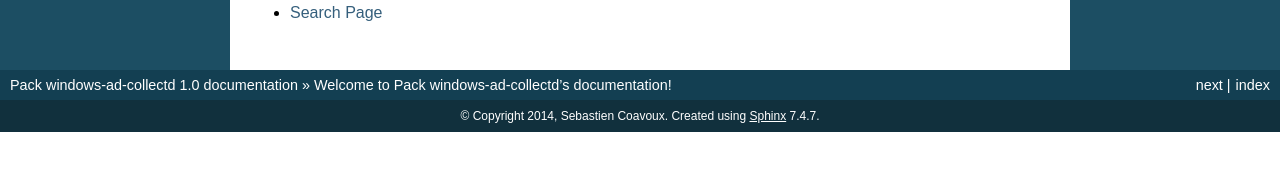
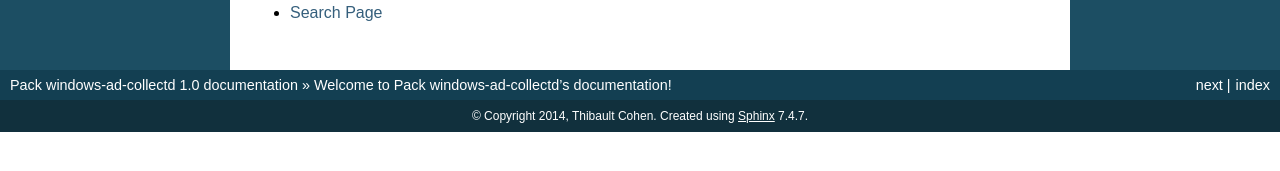
Before and after one commit to savoirfairelinux/monitoring-tools, a Sphinx documentation site: the page built from doc/source/index.rst, in a window 1280 px wide. Shown: the part 412-583 px from the top of the page. Built offline with Sphinx 7.4.7, drawn with Linux system fonts in a browser that asks for light colours.

Commit message:
First commit for windows-ad-collectd

```diff
--- a/doc/source/conf.py
+++ b/doc/source/conf.py
@@ -50,7 +50,7 @@
 
 # General information about the project.
 project = u'Pack windows-ad-collectd'
-copyright = u'2014, Sebastien Coavoux'
+copyright = u'2014, Thibault Cohen'
 
 # The version info for the project you're documenting, acts as replacement for
 # |version| and |release|, also used in various other places throughout the
@@ -203,7 +203,7 @@
 #  author, documentclass [howto, manual, or own class]).
 latex_documents = [
   ('index', 'Packwindows-ad-collectd.tex', u'Pack windows-ad-collectd Documentation',
-   u'Sebastien Coavoux', 'manual'),
+   u'Thibault Cohen', 'manual'),
 ]
 
 # The name of an image file (relative to this directory) to place at the top of
@@ -233,7 +233,7 @@
 # (source start file, name, description, authors, manual section).
 man_pages = [
     ('index', 'packwindows-ad-collectd', u'Pack windows-ad-collectd Documentation',
-     [u'Sebastien Coavoux'], 1)
+     [u'Thibault Cohen'], 1)
 ]
 
 # If true, show URL addresses after external links.
@@ -247,7 +247,7 @@
 #  dir menu entry, description, category)
 texinfo_documents = [
   ('index', 'Packwindows-ad-collectd', u'Pack windows-ad-collectd Documentation',
-   u'Sebastien Coavoux', 'Packwindows-ad-collectd', 'One line description of project.',
+   u'Thibault Cohen', 'Packwindows-ad-collectd', 'One line description of project.',
    'Miscellaneous'),
 ]
 
@@ -268,9 +268,9 @@
 
 # Bibliographic Dublin Core info.
 epub_title = u'Pack windows-ad-collectd'
-epub_author = u'Sebastien Coavoux'
-epub_publisher = u'Sebastien Coavoux'
-epub_copyright = u'2014, Sebastien Coavoux'
+epub_author = u'Thibault Cohen'
+epub_publisher = u'Thibault Cohen'
+epub_copyright = u'2014, Thibault Cohen'
 
 # The basename for the epub file. It defaults to the project name.
 #epub_basename = u'Pack windows-ad-collectd'
```
Also changed, not shown: package.json (+4 -4 lines), 4 other files.
